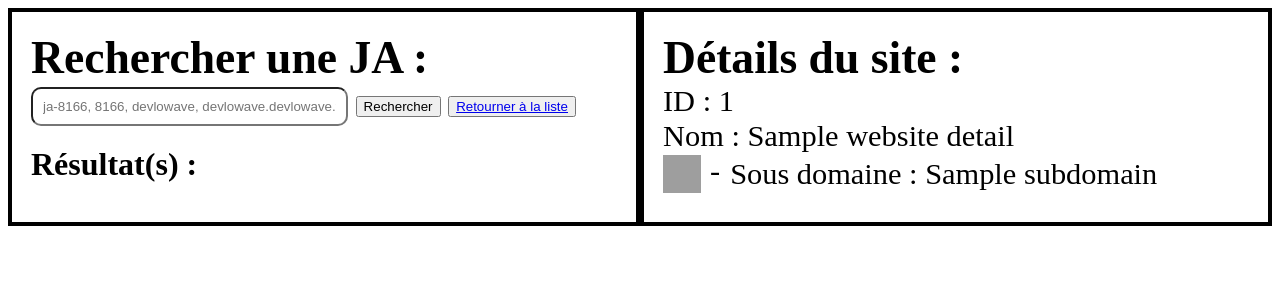
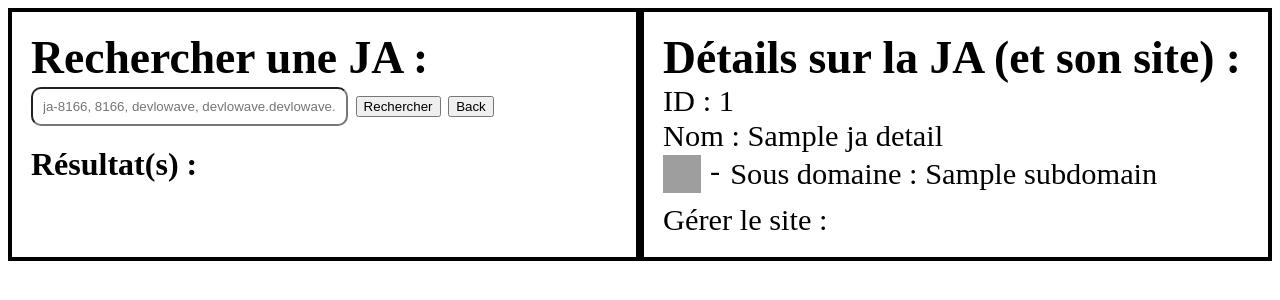
Before and after one commit to Devlowave-Org/devloweb, a Flask app: template templates/admin_space/panel.html in a window 1280 px wide. Shown: the top 300 px of the page. Run offline with Flask 3, Linux system fonts and the light colour scheme; the template is opened without the code that fills it: most values are stand-ins (such as "Sample title", 1, 10 or a date in 2020); parts of the project's set-up code (start-up, migrations or seed data) failed here and were passed over; grey boxes are pictures that could not be loaded.

Commit message:
not really nicely but it works, also need to send mails and not only change the status but anyways...

```diff
--- a/static/admin_space/css/panel.css
+++ b/static/admin_space/css/panel.css
@@ -11,7 +11,7 @@ body {
 
 /* Scale up both sections */
 .search_engine,
-.website_details {
+.ja_details {
     width: 50%; /* Maintain layout but font size and padding will enlarge them */
     box-sizing: border-box;
     overflow: scroll;
@@ -23,8 +23,8 @@ body {
     padding: 19px; /* Increase padding */
 }
 
-/* Adjust the website details container */
-.website_details {
+/* Adjust the ja details container */
+.ja_details {
     border: solid 4px black;
     padding: 19px;
 }
@@ -72,7 +72,7 @@ body {
     margin-bottom: 9px; /* Increase margin for spacing */
 }
 
-#status_indicator_svg, #website_details_status_indicator_svg {
+#status_indicator_svg, #ja_details_status_indicator_svg {
     width: 38px; /* Scale up icon */
     height: 38px;
     margin-right: 9px; /* Increase space between icon and text */
--- a/templates/admin_space/panel.html
+++ b/templates/admin_space/panel.html
@@ -13,7 +13,9 @@
                 <form action="/admin_space/panel" method="get" class="searchbar_form">
                     <input type="text" name="searchbar" id="searchbar" placeholder="ja-8166, 8166, devlowave, devlowave.devlowave.fr" value="{% if search_results["query"] %}{{ search_results["query"] }}{% endif %}">
                     <input type="submit" name="searchbar_submit_button" id="searchbar_submit_button" value="Rechercher">
-                    <button id="back_button"><a href="/admin_space/panel">Retourner à la liste</a></button>
+                    <a id="back_button" href="/admin_space" style="text-decoration: none;">
+                        <button type="button">Back</button>
+                    </a>
                 </form>
             </div>
             <div class="results">
@@ -54,32 +56,68 @@
                 </div>
             </div>
         </div>
-        <div class="website_details">
-            <h2 id="details_area_title">Détails du site :</h2>
-            {% if website_details %}
+        <div class="ja_details">
+            <h2 id="details_area_title">Détails sur la JA (et son site) :</h2>
+            {% if ja_details %}
                 <div class="ja_id_and_name">
-                    ID : {{ website_details["id"] }} <br>
-                    Nom : {{ website_details["name"] }} <br>
+                    ID : {{ ja_details["id"] }} <br>
+                    Nom : {{ ja_details["name"] }} <br>
                 </div>
                 <div class="ja_website_subdomain_and_status">
-                        <img src="/static/admin_space/images/status_{{ website_details["status"] }}_indicator.svg" alt="status{{ website_details["status"] }}" id="website_details_status_indicator_svg">
+                        <img src="/static/admin_space/images/status_{{ ja_details["status"] }}_indicator.svg" alt="status{{ ja_details["status"] }}" id="ja_details_status_indicator_svg">
                         <div id="result_dash">-</div>
-                        Sous domaine : {{ website_details["subdomain"] }}
+                        Sous domaine : {{ ja_details["subdomain"] }}
                 </div>
-                {% if website_details["status"] == 2 %}
-                    Cette Ja a demandé une review, lien : "{{ website_details["preview_link"] }}"
-                    <form class="website_demand_acceptor" action="/admin_space/panel?searchbar={{ website_details["id"] }}" method="post">
-                        {% if website_details["host_demand"] == False %}
-                            <br>Raison :<br>
-                            <textarea name="reject_message" placeholder="Le texte entré ici sera envoyé par mail à cette JA"></textarea><br>
+
+                <form class="website_status_modifier" action="/admin_space/panel?searchbar={{ ja_details["id"] }}" method="post">
+                    {% if ja_details["status"] == 2 %}
+                        Cette Ja a demandé une review, lien : "{{ ja_details["preview_link"] }}"
+                        {% if ja_details["status_modification"] == False %}
+                            <br>Raison du rejet :<br>
+                            <textarea name="reject_message" placeholder="Le texte entré ici sera envoyé par mail à cette JA."></textarea><br>
                             <input type="submit" name="reject_button" value="Rejeter">
+                        {% elif ja_details["status_modification"] is sameas 0 %}
+                            <br>Raison de la réinitialisation:<br>
+                            <input name="accept_confirmation" value="oui"><br>
+                        {% elif ja_details["status_modification"] is sameas 1 %}
+                            <br>Êtes vous sûr de vouloir accepter la demande ? :<br>
+                            <input type="hidden" name="accept_button" value="Accepter">
+                            <input name="activate_confirmation" type="submit" value="oui">
+                            <input name="activate_confirmation" type="submit" value="non">
                         {% else %}
                             <input type="submit" name="accept_button" value="Accepter">
                             <input type="submit" name="reject_button" value="Rejeter">
                         {% endif %}
-
+                    {% else %}
+                    Gérer le site :
+                    {% if ja_details["status_modification"] is sameas 0 %}
+                        <br>Raison de la réinitialisation:<br>
+                        <textarea name="reset_message" placeholder="Le texte entré ici sera envoyé par mail à cette JA"></textarea><br>
+                        <input type="submit" name="reset_button" value="Réinitialiser">
+                    {% elif ja_details["status_modification"] is sameas 1 %}
+                        <br>Êtes vous sûr de vouloir activer le site :<br>
+                        <input type="hidden" name="activate_button" value="Activer">
+                        <input name="activate_confirmation" type="submit" value="oui">
+                        <input name="activate_confirmation" type="submit" value="non">
+                    {% elif ja_details["status_modification"] == False %}
+                        <br>Raison de la désactivation :<br>
+                        <textarea name="reject_message" placeholder="Le texte entré ici sera envoyé par mail à cette JA"></textarea><br>
+                        <input type="submit" name="reject_button" value="Désactiver">
+                    {% else %}
+                        {% if ja_details["status"] == 0 %}
+                            <input type="submit" name="activate_button" value="Activer">
+                            <input type="submit" name="deactivate_button" value="Désactiver">
+                        {% elif ja_details["status"] == 1 %}
+                            <input type="submit" name="deactivate_button" value="Désactiver">
+                            <input type="submit" name="reset_button" value="Réinitialiser">
+                        {% elif ja_details["status"] == 3 %}
+                            <input type="submit" name="activate_button" value="Activer">
+                            <input type="submit" name="reset_button" value="Réinitialiser">
+                        {% endif %}
+                    {% endif %}
                     </form>
                 {% endif %}
+
             {% else %}
                 <p>Pas de JA selectionnée</p>
             {% endif %}
```
Also changed, not shown: App/admin_space/admin_panel.py (+12 -12 lines), App/admin_space/details_area.py (+22 -9 lines).
